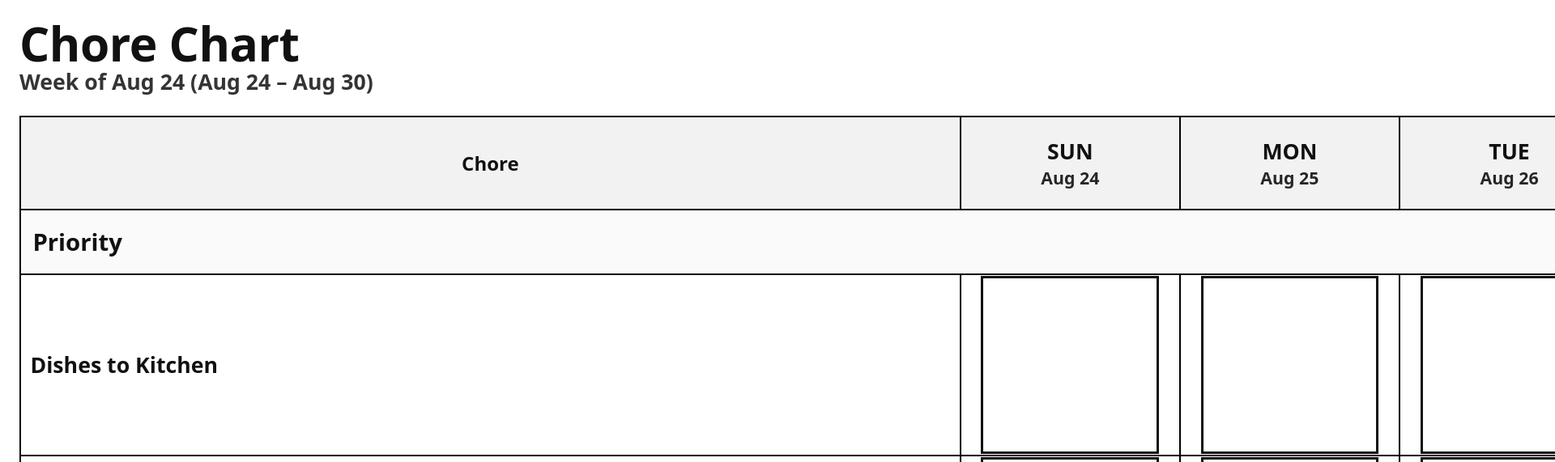
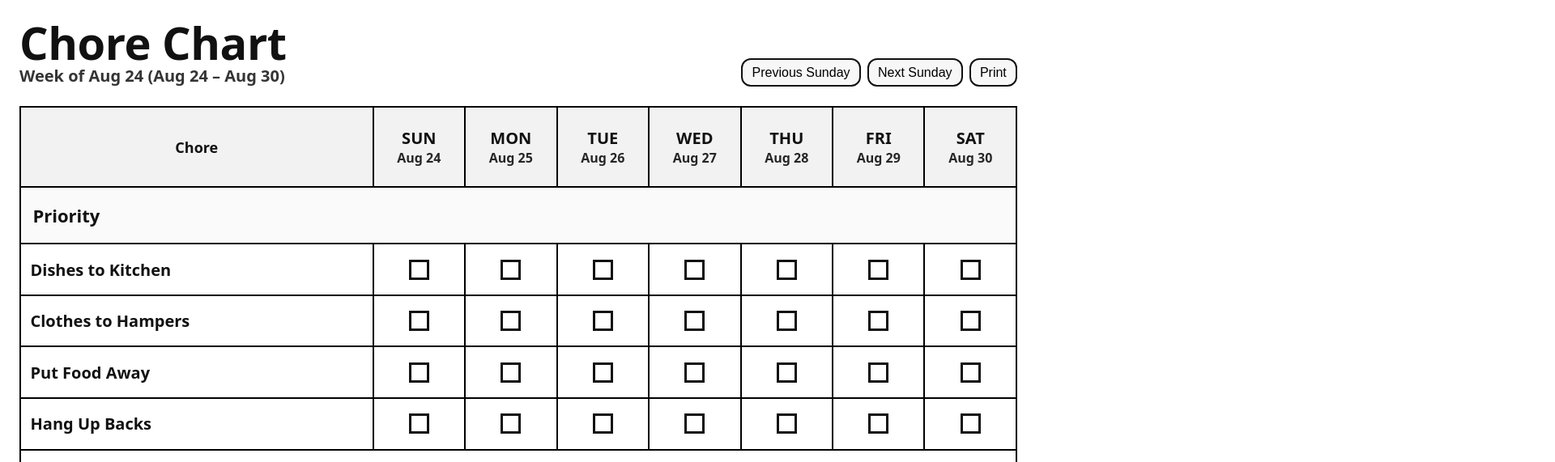
Before and after one commit to PapaJoeu/chore-chart, a plain HTML site: page index.html in a window 1280 px wide. Both pictures are taken after a click on the button "Previous Sunday". Shown: the top 571 px of the page at 81% size, 1920 px wide, since content can reach past the window. Drawn offline with Linux system fonts and the light colour scheme.

Commit message:
Remove fixed sizing for flexible print layout

```diff
--- a/index.html
+++ b/index.html
@@ -3,7 +3,7 @@
 <head>
   <meta charset="utf-8" />
   <meta name="viewport" content="width=device-width, initial-scale=1" />
-  <title>Chore Chart Generator (12×18 print)</title>
+  <title>Chore Chart Generator</title>
   <link rel="stylesheet" href="styles/chore-chart.css">
 </head>
 <body>
--- a/scripts/chore-chart.js
+++ b/scripts/chore-chart.js
@@ -80,12 +80,6 @@ function buildWeek(start) {
   const cfg = loadConfig();
   const grouped = groupByCategory(cfg.chores);
 
-  // reset width before rebuilding content so measurements are accurate
-  const container = document.querySelector('.container');
-  if (container) {
-    container.style.width = '';
-  }
-
   // header range label
   const range = `${fmtDate(dates[0])} – ${fmtDate(dates[6])}`;
   document.getElementById('daterange').textContent = `Week of ${fmtDate(dates[0])} (${range})`;
@@ -149,20 +143,6 @@ function buildWeek(start) {
   tbl.appendChild(thead);
   tbl.appendChild(tbody);
 
-  // adjust width to maintain the 12×18 aspect ratio based on content height
-  adjustWidthToAspect();
-}
-
-// Adjust the container width to keep a 12×18 (2:3) aspect ratio
-function adjustWidthToAspect() {
-  const container = document.querySelector('.container');
-  if (!container) return;
-
-  // Clear width to measure the natural height
-  container.style.width = '';
-  const rect = container.getBoundingClientRect();
-  const newWidth = rect.height * (12 / 18);
-  container.style.width = `${newWidth}px`;
 }
 
 // ---------- Init & controls ----------
--- a/styles/chore-chart.css
+++ b/styles/chore-chart.css
@@ -1,5 +1,4 @@
 /* --- Print sizing --- */
-@page { size: 12in 18in; margin: 0.5in; }
 html, body { height: 100%; }
 body {
   font-family: system-ui, -apple-system, Segoe UI, Roboto, Helvetica, Arial, "Apple Color Emoji", "Segoe UI Emoji";
@@ -13,40 +12,40 @@ body {
   width: 100%;
   box-sizing: border-box;
   margin: 0 auto;
-  padding: 0.25in;
+  padding: 1.5rem;
   display: flex;
   flex-direction: column;
-  gap: 0.25in;
+  gap: 1.5rem;
 }
 header { display: flex; justify-content: space-between; align-items: flex-end; gap: 1rem; }
-h1 { font-size: 44pt; line-height: 1; margin: 0; font-weight: 800; letter-spacing: -0.5px; }
-.daterange { font-size: 20pt; font-weight: 600; opacity: 0.85; }
+h1 { font-size: 3.5rem; line-height: 1; margin: 0; font-weight: 800; letter-spacing: -0.03125rem; }
+.daterange { font-size: 1.25rem; font-weight: 600; opacity: 0.85; }
 .controls { display: flex; gap: 0.5rem; flex-wrap: wrap; }
-button { font-size: 16pt; padding: 0.4rem 0.7rem; border-radius: 12px; border: 2px solid #111; background: #f7f7f7; cursor: pointer; }
+button { font-size: 1rem; padding: 0.4rem 0.7rem; border-radius: 0.75rem; border: 0.125rem solid #111; background: #f7f7f7; cursor: pointer; }
 button:hover { background: #eee; }
 
   /* --- Check boxes --- */
   .na-square, .box {
-    width: 80%;
+    width: 1.2em;
     aspect-ratio: 1 / 1;
     display: inline-block;
   }
-  .na-square { border: 2px solid #aaa; background: #e9e9e9; }
-  .box { border: 3px solid #111; }
+  .na-square { border: 0.125rem solid #aaa; background: #e9e9e9; }
+  .box { border: 0.1875rem solid #111; }
 
   /* --- Table --- */
 .grid { width: 100%; border-collapse: collapse; table-layout: fixed; }
-.grid th, .grid td { border: 2px solid #000; }
-.grid thead th { font-size: 18pt; padding: 0.25in 0.15in; background: #f2f2f2; }
-.grid thead .dow { font-weight: 800; font-size: 20pt; display: block; }
-.grid thead .date { font-weight: 600; opacity: 0.9; font-size: 16pt; display: block; }
+.grid th, .grid td { border: 0.125rem solid #000; }
+.grid thead th { font-size: 1.125rem; padding: 1.5rem 0.9rem; background: #f2f2f2; }
+.grid thead .dow { font-weight: 800; font-size: 1.25rem; display: block; }
+.grid thead .date { font-weight: 600; opacity: 0.9; font-size: 1rem; display: block; }
 
   .col-task { width: 40%; }
   .col-day { width: calc(60% / 7); }
 
-  .category-heading { font-size: 22pt; font-weight: 800; padding: 0.2in 0.15in; background: #fafafa; }
-  .spacer { height: 0.15in; border: none; }
-  .task { font-size: 20pt; font-weight: 600; padding: 0.18in 0.12in; }
+  .category-heading { font-size: 1.375rem; font-weight: 800; padding: 1.2rem 0.9rem; background: #fafafa; }
+  .spacer { height: 0.9rem; border: none; }
+  .task { font-size: 1.25rem; font-weight: 600; padding: 1.08rem 0.72rem; }
   .cell { text-align: center; }
   .cell > .box, .cell > .na-square { vertical-align: middle; }
 
```
